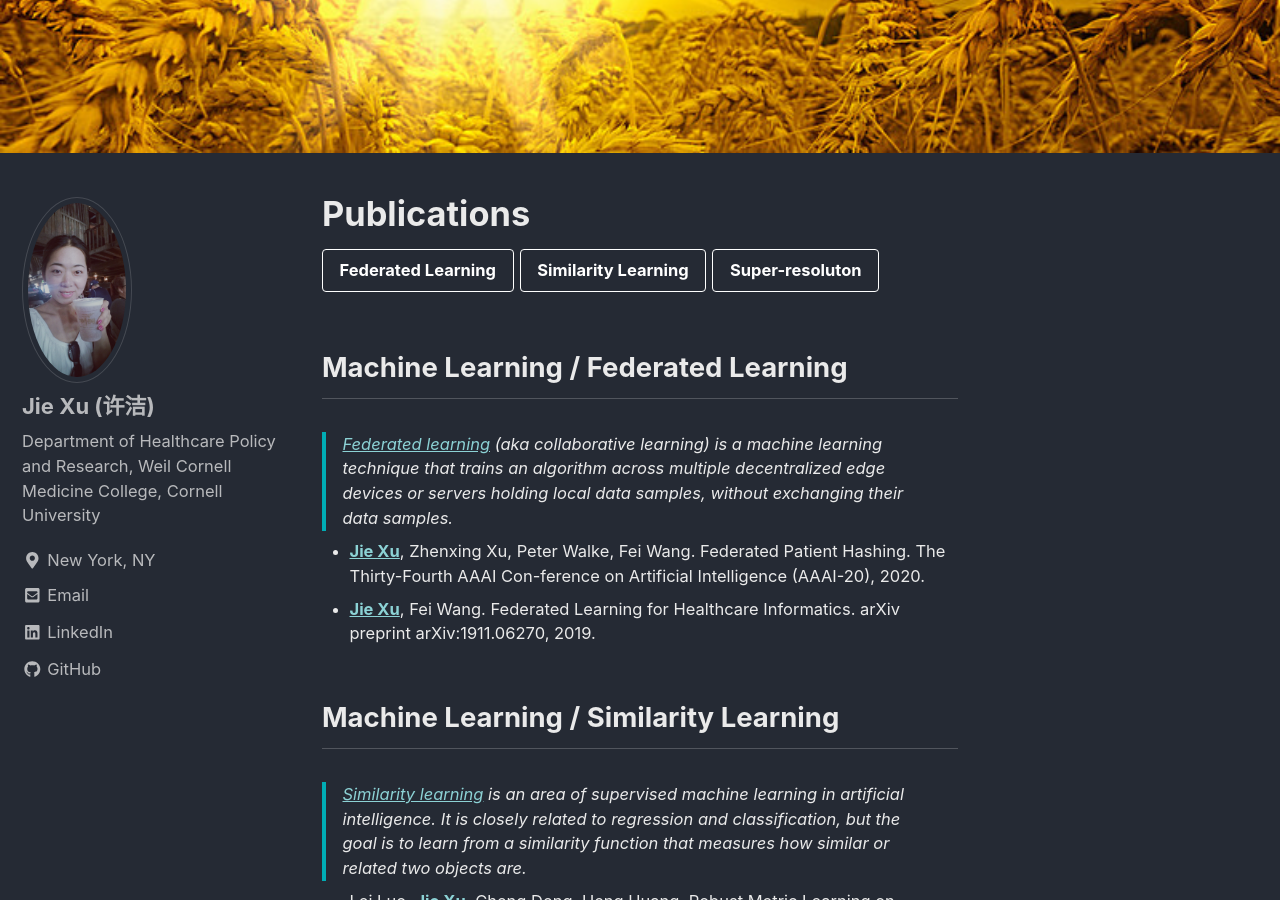
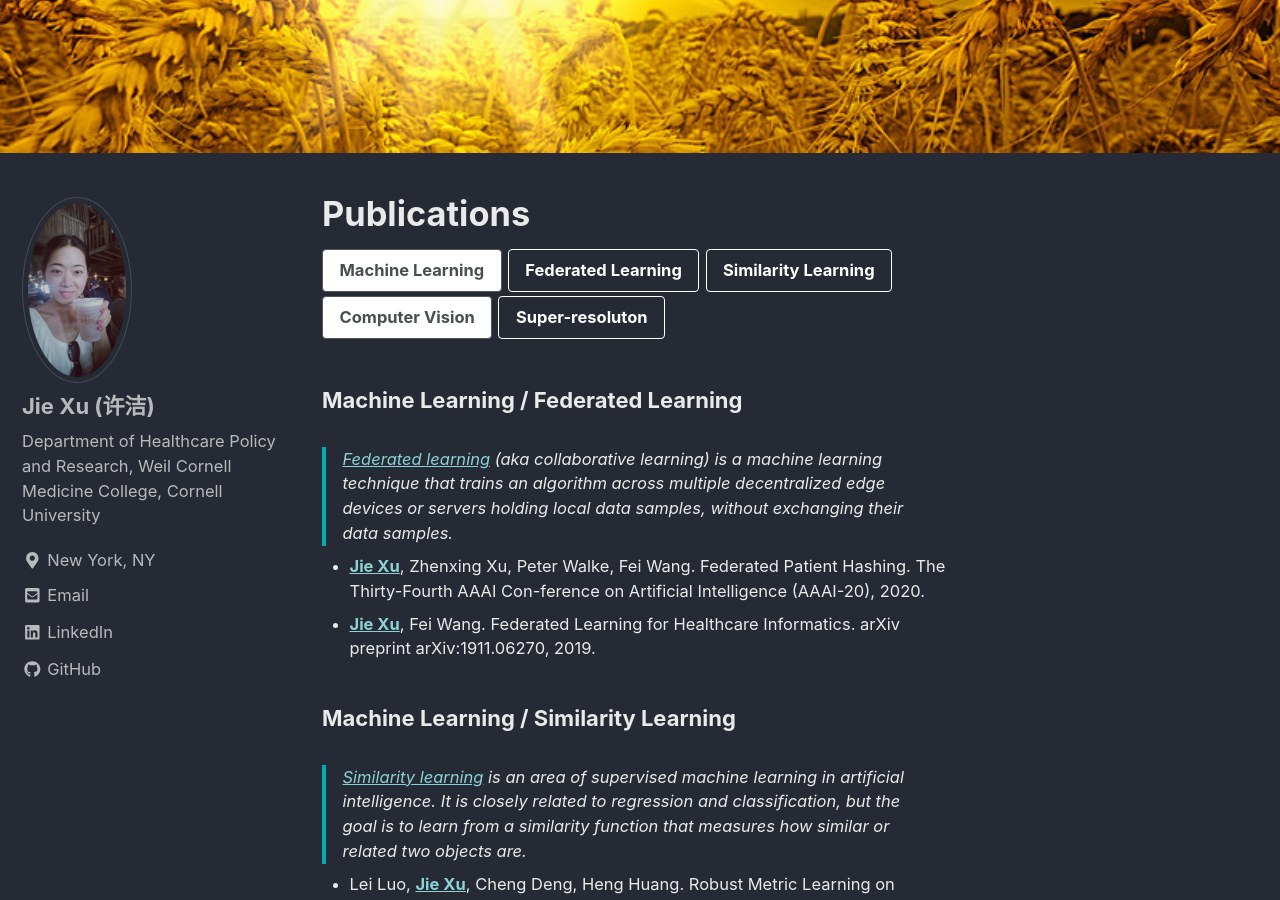
Before and after one commit to jxu1015/jxu1015.github.io, a Jekyll site: the page built from _pages/publications.md, in a window 1280 px wide and 900 px high, scrolled down 347 px. Built offline with Jekyll 4.4.1, drawn with Linux system fonts in a browser that asks for light colours; nearby versions of some CDN libraries.

Commit message:
Update publications.md

```diff
--- a/_pages/publications.md
+++ b/_pages/publications.md
@@ -5,12 +5,13 @@ permalink: /publications/
 header:
   image: "/images/fengshou.jpg"
 ---
-
+[Machine Learning](#link){: .btn .btn--inverse}
 [Federated Learning](#link){: .btn .btn--light-outline}
 [Similarity Learning](#link){: .btn .btn--light-outline}
+[Computer Vision](#link){: .btn .btn--inverse}
 [Super-resoluton](#link){: .btn .btn--light-outline}
 
-## Machine Learning / Federated Learning
+### Machine Learning / Federated Learning
 
 > [Federated learning](https://en.wikipedia.org/wiki/Federated_learning) (aka collaborative learning) is a machine learning technique that trains an algorithm across multiple decentralized edge devices or servers holding local data samples, without exchanging their data samples.
 {: .small}
@@ -19,7 +20,7 @@ header:
 * [**Jie Xu**](https://scholar.google.com/citations?user=kFSu-dgAAAAJ&hl=en), Fei Wang. Federated Learning for Healthcare Informatics. arXiv preprint arXiv:1911.06270, 2019.
 {: .small}
 
-## Machine Learning / Similarity Learning
+### Machine Learning / Similarity Learning
 
 > [Similarity learning](https://en.wikipedia.org/wiki/Similarity_learning) is an area of supervised machine learning in artificial intelligence. It is closely related to regression and classification, but the goal is to learn from a similarity function that measures how similar or related two objects are.
 {: .small}
@@ -33,7 +34,7 @@ header:
 * [**Jie Xu**](https://scholar.google.com/citations?user=kFSu-dgAAAAJ&hl=en), Xianglong Liu, Zhouyuan Huo, Cheng Deng, Feiping Nie, Heng Huang*. Multi-Class Support Vector Machine via Maximizing Multi-Class Margins. 26th International Joint Conference on Artificial Intelligence (IJCAI), 2017, 3154-3160, Melbourne, Australia, 2017.8.17-8.25.
 {: .small}
 
-## Computer Vision / Super-resoluton
+### Computer Vision / Super-resoluton
 
 > [Super-resolution imaging (SR)](https://en.wikipedia.org/wiki/Super-resolution_imaging) is a class of techniques that enhance (increase) the resolution of an imaging system. In optical SR the diffraction limit of systems is transcended, while in geometrical SR the resolution of digital imaging sensors is enhanced.
 {: .small}
```
